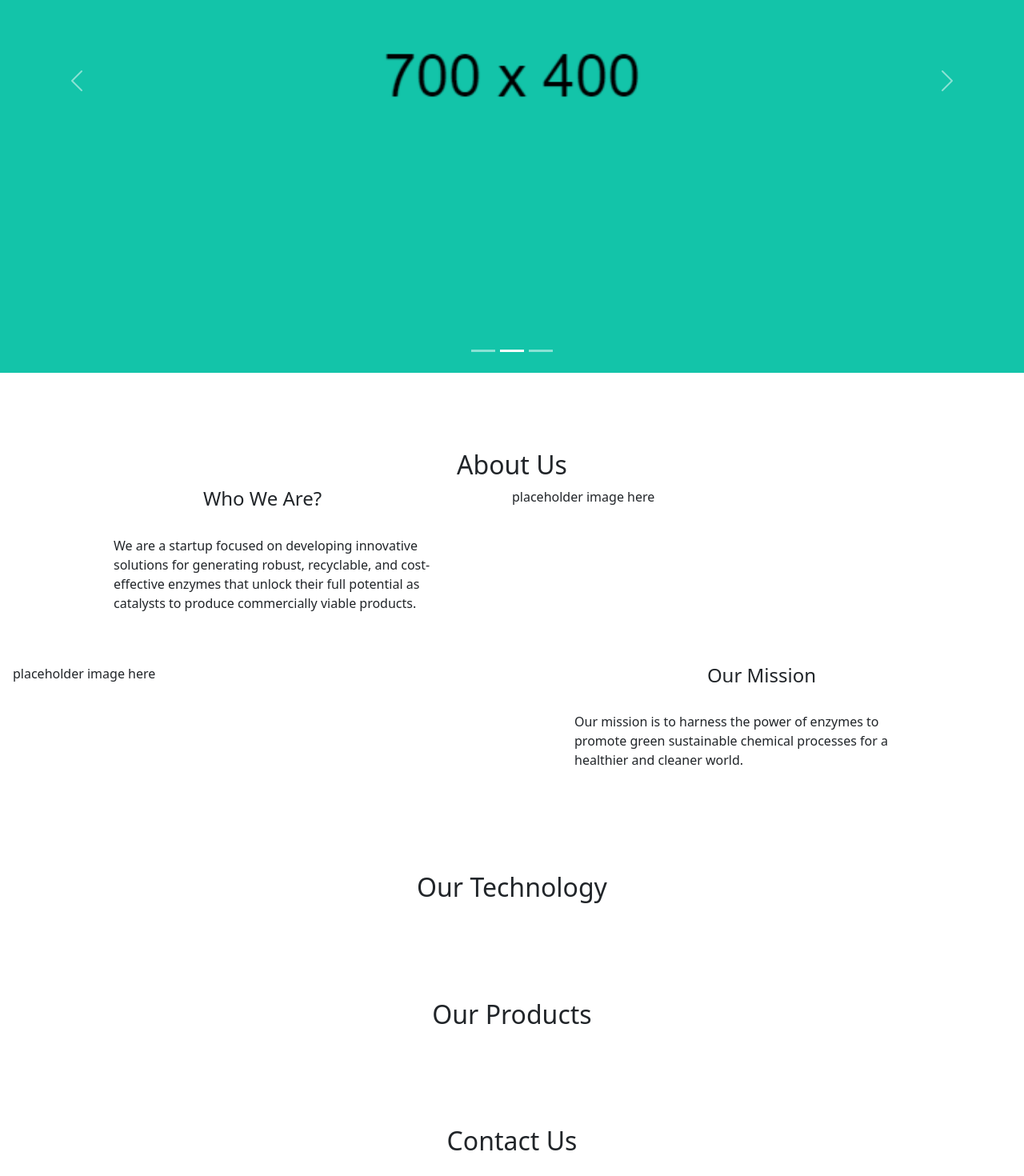
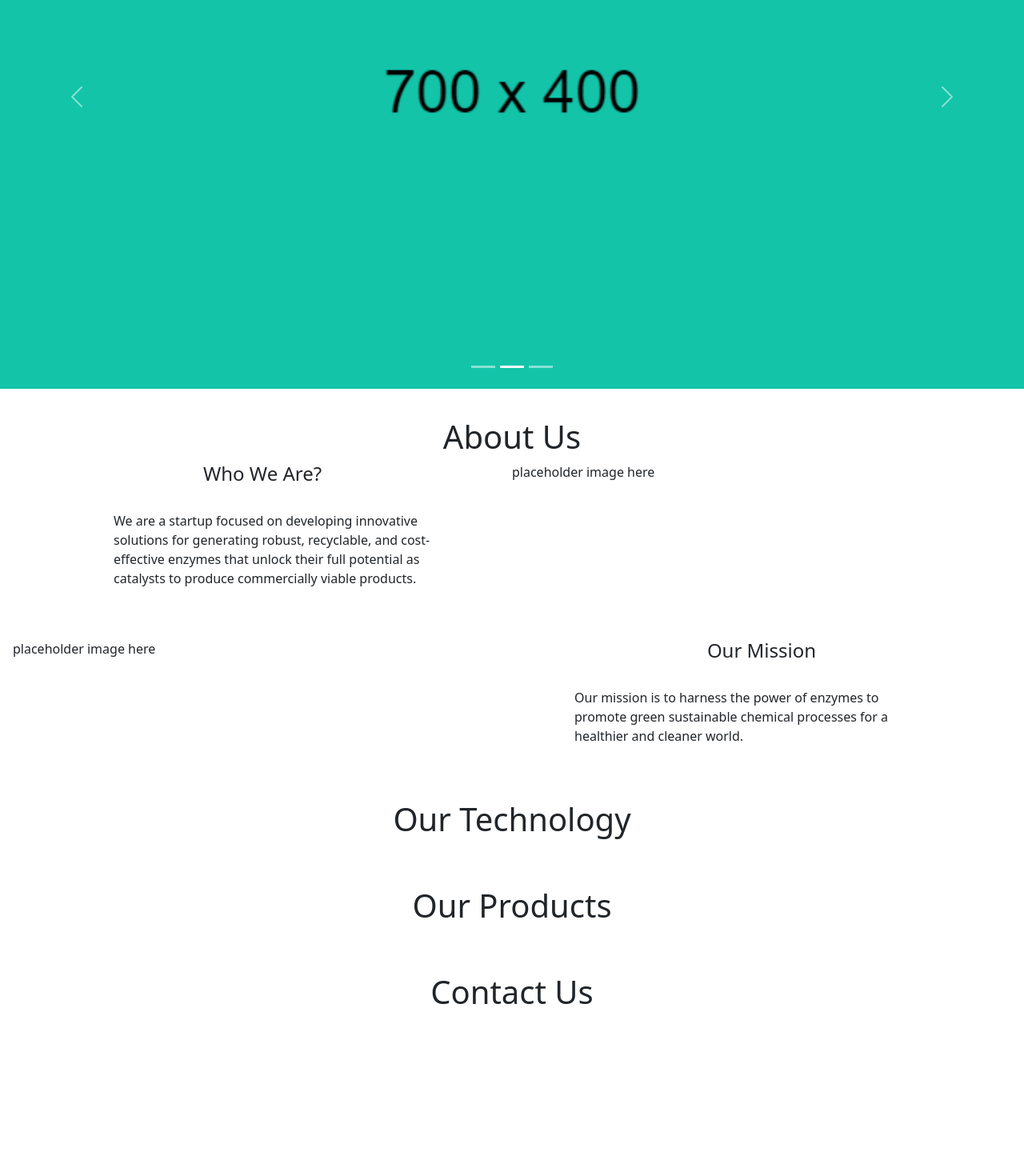
Before and after one commit to Gordon-coder/robozyme, a React (Vite) app: page / in a window 1280 px wide. Shown: the part 345-1815 px from the top of the page at 80% size. After the commit the page ends 1633 px from the top, so only its background shows below. Built offline with nearby package versions, Linux system fonts and the light colour scheme.

Commit message:
Increase logo size

```diff
--- a/src/App.tsx
+++ b/src/App.tsx
@@ -13,7 +13,7 @@ function App() {
     <>
       <Navagation />
       <div id="top">
-        <div style={{ paddingTop: 80 }}></div>
+        <div style={{ paddingTop: 100 }}></div>
         <Carousel>
           {[placeholder_1, placeholder_2, placeholder_3].map((image) => (
             <Carousel.Item key={image}>
--- a/src/components/About.tsx
+++ b/src/components/About.tsx
@@ -8,8 +8,8 @@ function About() {
   return (
     <>
       <div id="about" className="p-3">
-        <div style={{ paddingTop: 80 }}></div>
-        <h2 className="text-center">About Us</h2>
+        <div style={{ paddingTop: 20 }}></div>
+        <h1 className="text-center">About Us</h1>
         <section className="d-flex justify-content-evenly mb-5">
           <div className={isBig ? "w-50" : "w-100"}>
             <div className="w-75 m-auto">
--- a/src/components/Contact.tsx
+++ b/src/components/Contact.tsx
@@ -2,8 +2,8 @@ function Contact() {
     return (
         <>
         <div id="contact" className="p-3">
-        <div style={{ paddingTop: 80 }}></div>
-        <h2 className="text-center">Contact Us</h2>
+        <div style={{ paddingTop: 20 }}></div>
+        <h1 className="text-center">Contact Us</h1>
 
       </div>
         </>
--- a/src/components/Nav.tsx
+++ b/src/components/Nav.tsx
@@ -13,11 +13,11 @@ function Navagation() {
         <nav
         id="navbar"
         className="navbar bg-body-tertiary px-3 fixed-top"
-        style={{ height: 80 }}
+        style={{ height: 100 }}
       >
-        <ScrollSpy activeClass="active" offsetTop={80}>
+        <ScrollSpy activeClass="active" offsetTop={100}>
         <a className="nav-link" href="#top">
-          <img src={logo} height="40" />
+          <img src={logo} height="60" />
         </a>
           <ul className="nav nav-underline">
             <li className="nav-item">
@@ -49,9 +49,9 @@ function Navagation() {
       </>
       :
       <>
-      <Navbar expand={false} className="bg-body-tertiary mb-3" fixed="top" style={{height:80}}>
+      <Navbar expand={false} className="bg-body-tertiary mb-3" fixed="top" style={{height:100}}>
           <Container fluid>
-            <Navbar.Brand href="#top"><img src={logo} height="40" /></Navbar.Brand>
+            <Navbar.Brand href="#top"><img src={logo} height="60" /></Navbar.Brand>
             <Navbar.Toggle aria-controls="offcanvasNavbar-expand" />
             <Navbar.Offcanvas
               id="offcanvasNavbar-expand"
@@ -61,7 +61,7 @@ function Navagation() {
             >
               <Offcanvas.Header closeButton>
                 <Offcanvas.Title id="offcanvasNavbarLabel-expand">
-                <img src={logo} height="40" className="ps-3"/>
+                <img src={logo} height="80" className="ps-3"/>
                 </Offcanvas.Title>
               </Offcanvas.Header>
               <Offcanvas.Body>
--- a/src/components/Product.tsx
+++ b/src/components/Product.tsx
@@ -2,8 +2,8 @@ function Product() {
     return (
         <>
         <div id="product" className="p-3">
-        <div style={{ paddingTop: 80 }}></div>
-        <h2 className="text-center">Our Products</h2>
+        <div style={{ paddingTop: 20 }}></div>
+        <h1 className="text-center">Our Products</h1>
 
       </div>
         </>
--- a/src/components/Tech.tsx
+++ b/src/components/Tech.tsx
@@ -2,8 +2,8 @@ function Tech() {
     return (
         <>
         <div id="tech" className="p-3">
-        <div style={{ paddingTop: 80 }}></div>
-        <h2 className="text-center">Our Technology</h2>
+        <div style={{ paddingTop: 20 }}></div>
+        <h1 className="text-center">Our Technology</h1>
 
       </div>
         </>
```
